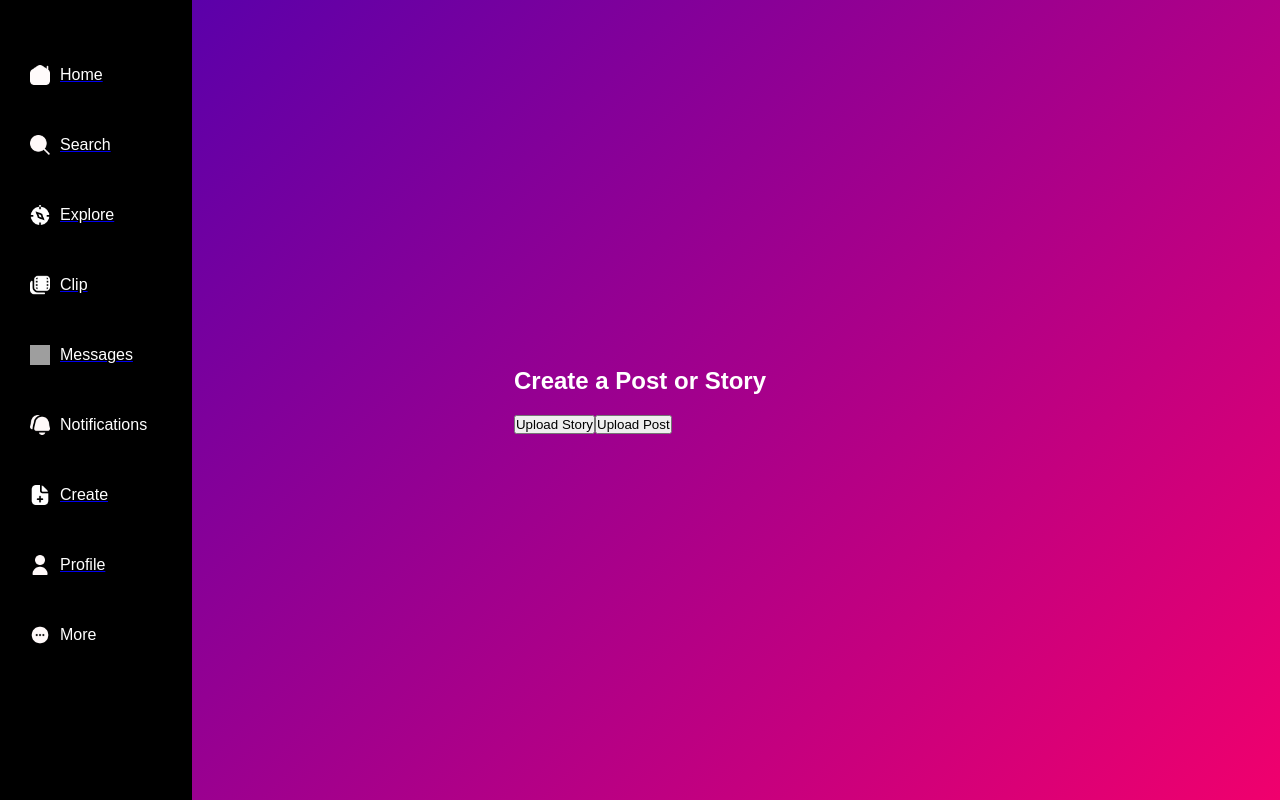
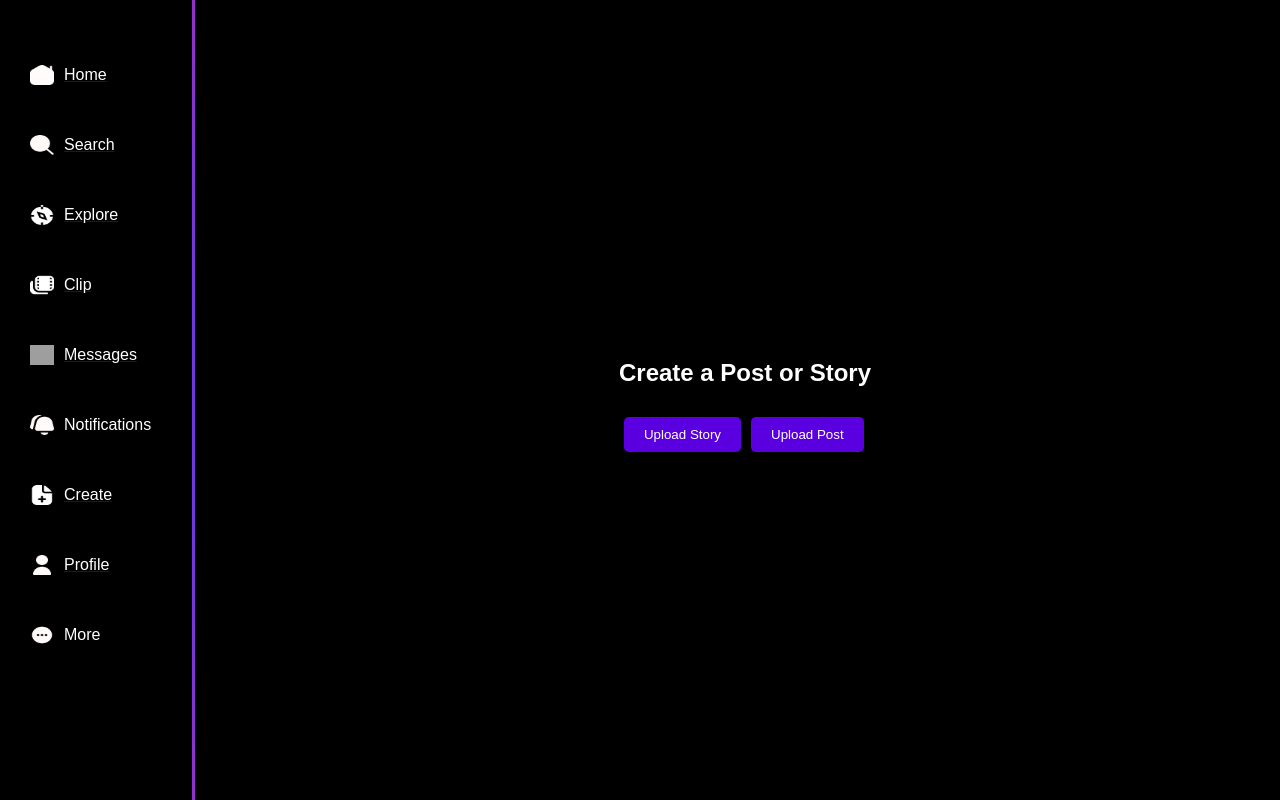
Before and after one commit to rakshitabalikai/ourinsta, a React (Create React App) app: page /create in a window 1280 px wide. Built offline with nearby package versions, Linux system fonts and the light colour scheme; grey boxes are pictures that could not be loaded.

Commit message:
story and post

```diff
--- a/src/components/css/CreatePost.css
+++ b/src/components/css/CreatePost.css
@@ -1,129 +1,105 @@
 /* General page styling */
-body {
-    margin: 0;
-    font-family: Arial, sans-serif;
-    background: linear-gradient(135deg, #4c00b0, #f0006d); /* Gradient background */
-    height: 100vh;
-    display: flex;
+
+
+h2 {
+  color: #fff;
+  text-align: center;
+  margin-top: 20px;
 }
 
-  /* Navigation bar styling */
-  nav {
-    width: 250px;
-    background-color: #000; /* Black background for sidebar */
-    padding-top: 20px;
-  }
-
-  nav a {
-    display: block;
-    padding: 10px 20px;
-    color: white;
-    text-decoration: none;
-    font-size: 18px;
-  }
-
-  nav a:hover {
-    background-color: #333; /* Darker background on hover */
-  }
-
-  nav a.active {
-    background-color: #555; /* Highlight for active link */
-  }
-
-  /* Center content styling */
-  .container {
-    flex: 1;
+.create-post-container {
   display: flex;
   justify-content: center;
   align-items: center;
+  width: 86vw;
+  height: 100vh;
+  margin-left: 210px;
+  /* margin: 0; */
+  font-family: Arial, sans-serif;
+  background-color: #000; /* Full black background */
   color: white;
-    text-align: center;
-    flex-direction: column;
 }
 
-  .container h2 {
-    font-size: 36px;
-    margin-bottom: 20px;
+.form-container {
+  background-color: rgba(20, 20, 20, 0.9); /* Darker background for form */
+  padding: 20px;
+  border-radius: 10px;
+  width: 100%;
+  max-width: 600px;
 }
 
-  /* Upload buttons for story/post */
-  .upload-buttons {
-    display: inline-block;
+button {
+  background-color: #5a00e0;
+  color: white;
+  border: none;
+  padding: 10px 20px;
+  margin: 10px 5px;
+  border-radius: 5px;
+  cursor: pointer;
+  transition: background-color 0.3s ease;
+}
+
+button:hover {
+  background-color: #9a00ff;
+}
+
+input[type="file"] {
+  padding: 10px;
+  margin-top: 10px;
+  background-color: #333;
+  border: 1px solid #5a00e0;
+  color: white;
+}
+
+input[type="text"] {
+  padding: 10px;
+  margin-top: 10px;
+  background-color: #333;
+  border: 1px solid #5a00e0;
+  color: white;
+  width: calc(100% - 20px);
+  box-sizing: border-box;
+}
+
+.preview-container {
+  text-align: center;
+  margin-top: 20px;
+}
+
+img, video {
+  max-width: 100%;
+  max-height: 300px;
+}
+
+label {
+  color: #ccc;
+  display: block;
   margin-top: 10px;
 }
 
-  .upload-buttons button {
-    background-color: #fff;
-    border: 1px solid #ccc;
-    color: #000;
-    padding: 10px 15px;
-    font-size: 16px;
-    margin: 0 10px;
-    cursor: pointer;
+button[type="submit"] {
+  background-color: #00e05a;
+  margin-top: 20px;
 }
 
-  .upload-buttons button:hover {
-    background-color: #f0f0f0;
+button[type="submit"]:hover {
+  background-color: #00ff9a;
 }
 
-  /* Form container */
-  .form-container {
-    display: flex;
-    flex-direction: column;
-    align-items: flex-start;
-    background-color: rgba(255, 255, 255, 0.1); /* Slight transparent background */
+/* Sidebar customizations (if applicable) */
+.sidebar {
+  background-color: #111; /* Darker black for sidebar */
   padding: 20px;
-    border-radius: 8px;
+  height: 100vh;
 }
 
-  /* Input styling */
-  .form-container label {
-    font-size: 18px;
-    margin-bottom: 5px;
+.sidebar a {
+  color: #fff;
+  text-decoration: none;
+  margin-bottom: 15px;
+  display: block;
 }
 
-  .form-container input[type="file"],
-  .form-container input[type="text"] {
-    font-size: 16px;
-    padding: 10px;
-    margin-bottom: 15px;
-    border-radius: 4px;
-    border: 1px solid #ccc;
-    width: 100%;
-    max-width: 400px;
+.sidebar a:hover {
+  color: #9a00ff;
 }
-
-  /* Submit button */
-  .form-container button {
-    background-color: #fff;
-    border: 1px solid #ccc;
-    color: #000;
-    padding: 10px 15px;
-    font-size: 16px;
-    cursor: pointer;
-  }
-
-  .form-container button:hover {
-    background-color: #f0f0f0;
-  }
-
-  /* Responsive design */
-  @media screen and (max-width: 768px) {
-    nav {
-      width: 100px;
-    }
-
-    nav a {
-      font-size: 14px;
-    }
-
-    .container h2 {
-      font-size: 24px;
-    }
-
-    .upload-buttons button,
-    .form-container button {
-      padding: 8px 12px;
-      font-size: 14px;
-    }
-  }
--- a/src/components/css/Nav.css
+++ b/src/components/css/Nav.css
@@ -1,35 +1,35 @@
  /* Menu Styling */
  .menu {
-    display: flex;
-    position: fixed;
-    top: 0;
-    left: 0 ;
-    background-color: black;
-    height: 100vh;
-    flex-direction: column;
-    width: 15%;
-    padding: 40px 20px;
+  display: flex !important;
+  position: fixed !important;
+  top: 0 !important;
+  left: 0 !important;
+  background-color: black !important;
+  height: 100vh !important;
+  flex-direction: column !important;
+  width: 15% !important;
+  padding: 40px 20px !important;
 }
 
 .menu-button {
-    display: flex;
-    align-items: center;
-    background: none;
-    border: none;
-    color: #fff;
-    font-size: 16px;
-    margin: 15px 0;
-    padding: 10px;
-    cursor: pointer;
-    border-radius: 10px;
-    transition: background-color 0.3s;
+  display: flex !important;
+  align-items: center !important;
+  background: none !important;
+  border: none !important;
+  color: #fff !important;
+  font-size: 16px !important;
+  margin: 15px 0 !important;
+  padding: 10px !important;
+  cursor: pointer !important;
+  border-radius: 10px !important;
+  transition: background-color 0.3s !important;
 }
 
 .menu-button img {
-    width: 24px;
-    margin-right: 10px;
+  width: 24px !important;
+  margin-right: 10px !important;
 }
 
 .menu-button:hover {
-    background-color: rgba(255, 255, 255, 0.2);
+  background-color: rgba(255, 255, 255, 0.2) !important;
 }
--- a/src/components/pages/CreatePost.js
+++ b/src/components/pages/CreatePost.js
@@ -58,9 +58,10 @@ function CreatePost() {
   };
 
   return (
-    <div>
+    <div className="create-post-container">
       <Nav />
-      <div>
+      <div  >
+        <div >
           <h2>Create a Post or Story</h2>
 
           {/* Buttons to choose between story and post */}
@@ -79,16 +80,15 @@ function CreatePost() {
 
               {/* Preview of the selected file */}
               {preview && (
-              <div>
+                <div className="preview-container">
                   <h3>Preview:</h3>
                   {file.type.startsWith("image") ? (
-                  <img src={preview} alt="Preview" style={{ maxWidth: "300px", maxHeight: "300px" }} />
+                    <img src={preview} alt="Preview" />
                   ) : (
                     <video
                       autoPlay
                       loop
                       muted
-                    style={{ maxWidth: "300px", maxHeight: "300px" }}
                     >
                       <source src={preview} type={file.type} />
                       Your browser does not support the video tag.
@@ -115,7 +115,9 @@ function CreatePost() {
           )}
         </div>
       </div>
+    </div>
   );
+
 }
 
 export default CreatePost;
```
Lines whose indentation alone changed are shown as unchanged.
